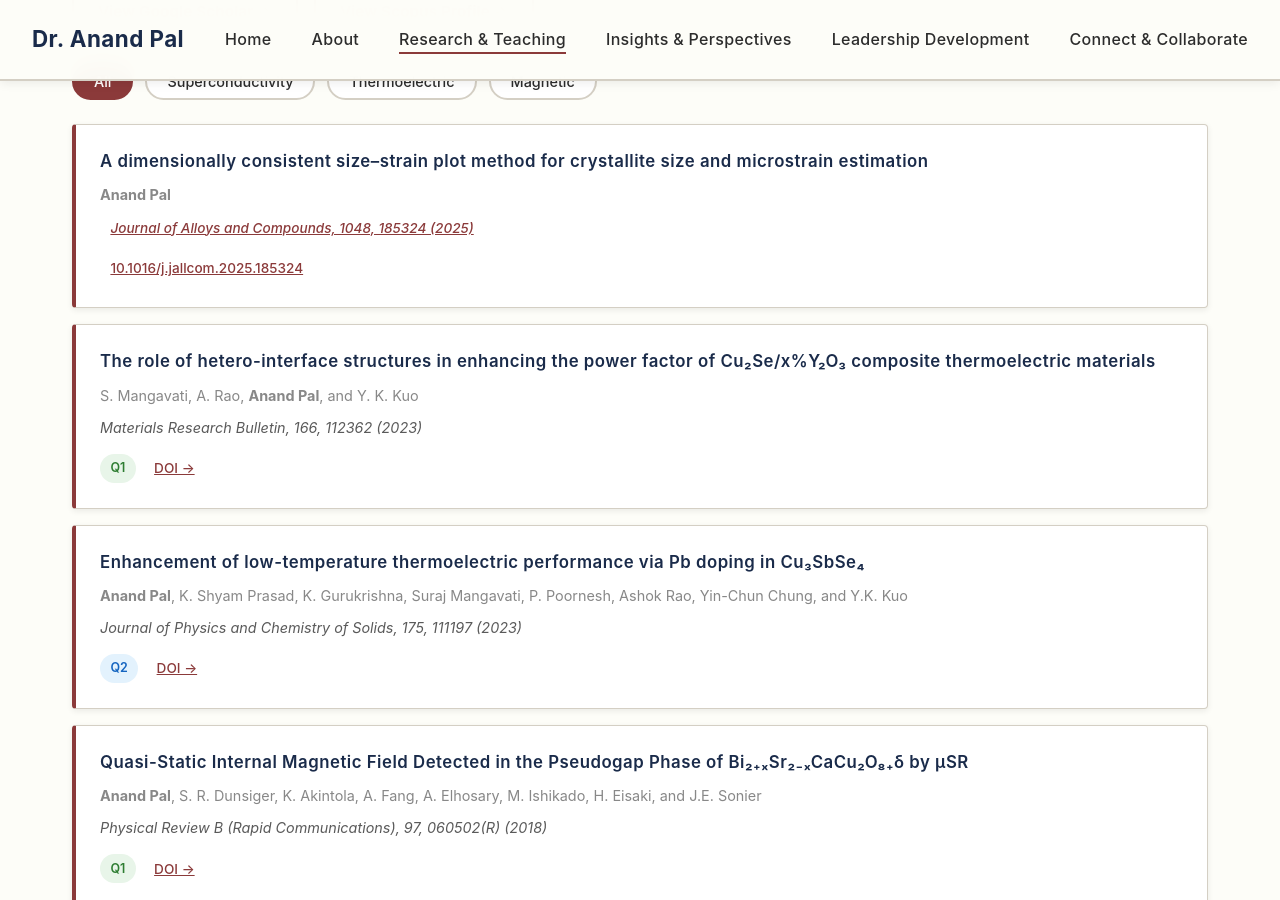
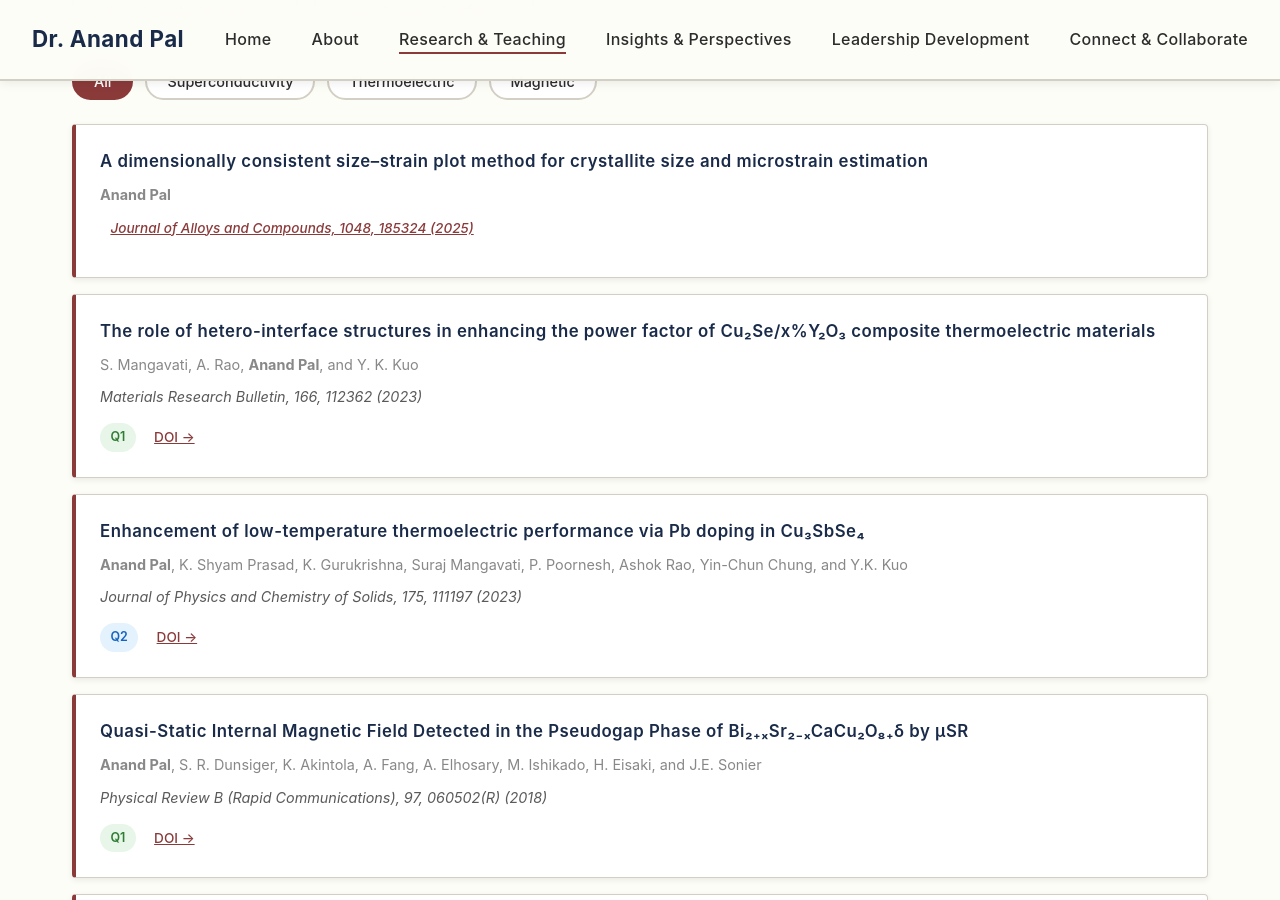
Before and after one commit to anandpal-in/anandpal-in.github.io, a Jekyll site: the page built from publications/index.html, in a window 1280 px wide and 900 px high, scrolled down 420 px. Built offline with Jekyll 4.4.1, drawn with Linux system fonts in a browser that asks for light colours.

Commit message:
remove doi from publications

```diff
--- a/publications/index.html
+++ b/publications/index.html
@@ -48,10 +48,10 @@ description: Selected publications by Dr. Anand Pal in quantum materials, superc
                         <h4>A dimensionally consistent size–strain plot method for crystallite size and microstrain estimation</h4>
                         <p class="pub-authors"><strong>Anand Pal</strong></p>
                         <p class="pub-journal"><a href="https://doi.org/10.1016/j.jallcom.2025.185324" target="_blank" class="pub-badge badge-doi">Journal of Alloys and Compounds, 1048, 185324 (2025)</a></p>
-                        <div class="pub-badges">
-                            <!-- <span class="pub-badge badge-q1">Q1</span> -->
-                            <a href="https://doi.org/10.1016/j.jallcom.2025.185324" target="_blank" class="pub-badge badge-doi">10.1016/j.jallcom.2025.185324</a>
-                        </div>
+                        <!-- <div class="pub-badges">
+                            <span class="pub-badge badge-q1">Q1</span> -->
+                            <!-- <a href="https://doi.org/10.1016/j.jallcom.2025.185324" target="_blank" class="pub-badge badge-doi">10.1016/j.jallcom.2025.185324</a>
+                        </div> -->
                     </div>
 
                     <div class="pub-item" data-pub-cat="q1 thermoelectric">
```
